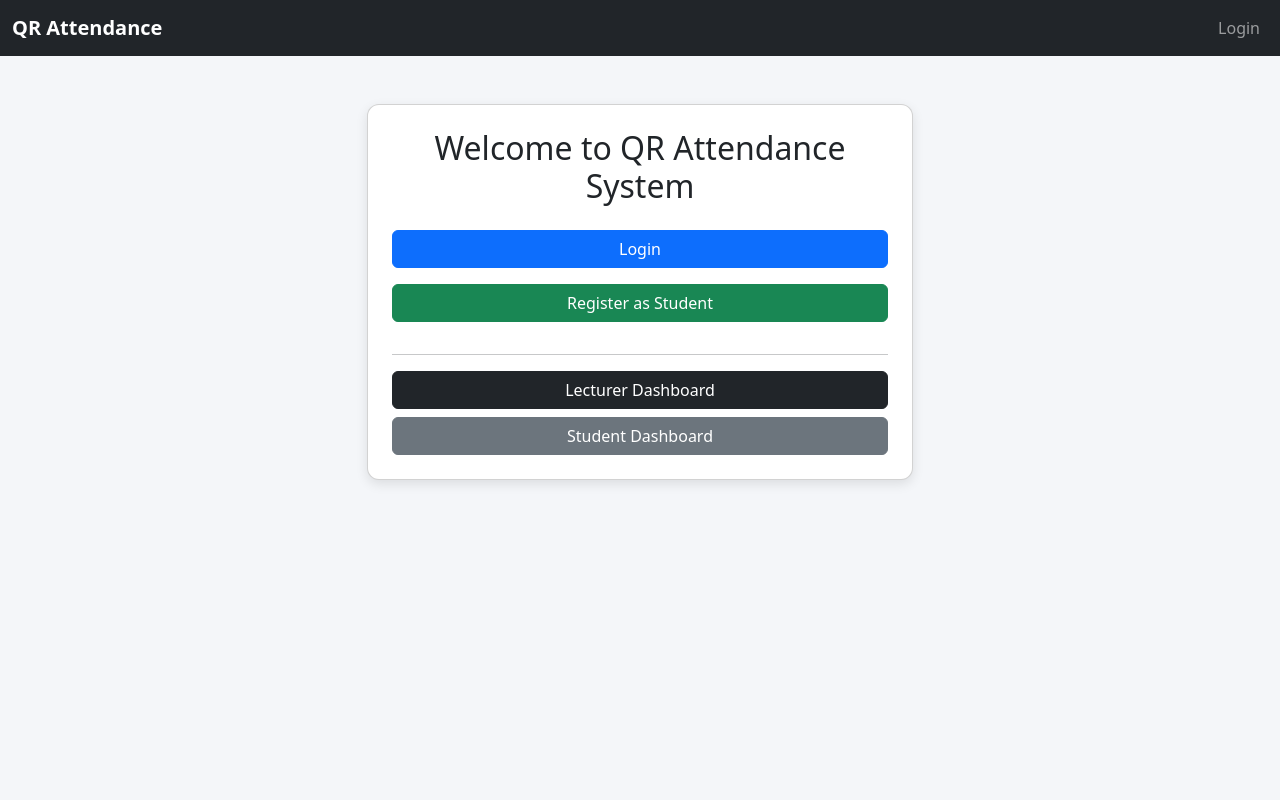
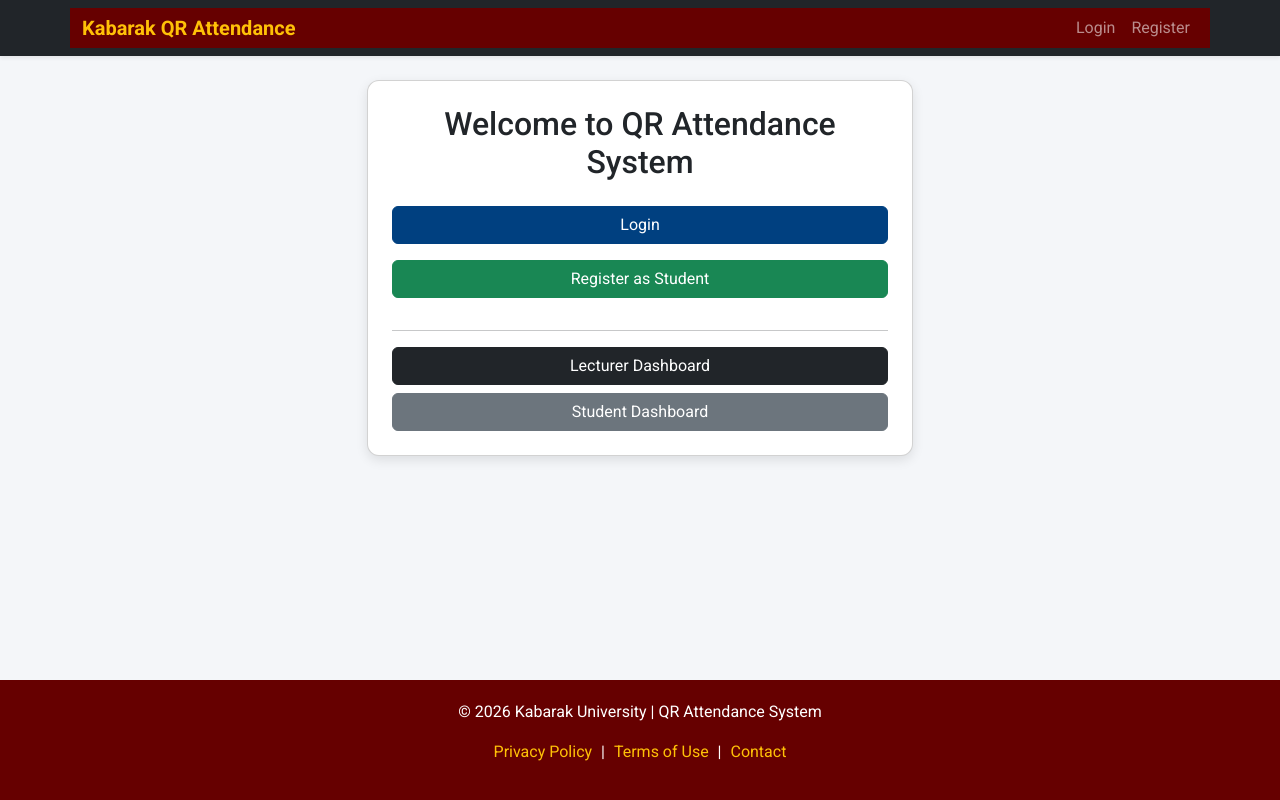
Before and after one commit to itsEKD/qr_attendance, a Flask app: page / in a window 1280 px wide. Run offline with Flask 3, Linux system fonts and the light colour scheme.

Commit message:
Initial commit - QR attendance system with MongoDB

```diff
--- a/app.py
+++ b/app.py
@@ -20,13 +20,17 @@ app.register_blueprint(auth, url_prefix='/auth')
 # Ensure QR folder exists
 os.makedirs("static/qr_codes", exist_ok=True)
 
-
+@app.context_processor
+def inject_now():
+    return {'datetime': datetime}
 # -----------------------
 # Home
 # -----------------------
+
 @app.route('/')
 def home():
-    return render_template('home.html')
+    return render_template('home.html', datetime=datetime)
+
 
 
 # -----------------------
--- a/config.py
+++ b/config.py
@@ -1,7 +1,7 @@
 from pymongo import MongoClient
 
 # MongoDB Atlas URI including the database name
-MONGO_URI = "mongodb+srv://eliwaindah:eliwaindaheliwashitojossie@cluster0.jyz0y.mongodb.net/campus_project?retryWrites=true&w=majority"
+MONGO_URI = "mongodb+srv://eliwaindah:test1234@cluster0.g6igyvg.mongodb.net/"
 
 # Connect to MongoDB
 client = MongoClient(MONGO_URI)
--- a/templates/base.html
+++ b/templates/base.html
@@ -2,32 +2,64 @@
 <html lang="en">
 <head>
     <meta charset="UTF-8">
-    <title>QR Attendance System</title>
+    <meta name="viewport" content="width=device-width, initial-scale=1.0">
+    <title>QR Attendance System | Kabarak University</title>
 
     <!-- Bootstrap CSS -->
     <link href="https://cdn.jsdelivr.net/npm/bootstrap@5.3.2/dist/css/bootstrap.min.css" rel="stylesheet">
 
+    <!-- Google Fonts -->
+    <link href="https://fonts.googleapis.com/css2?family=Roboto:wght@400;500;700&display=swap" rel="stylesheet">
+
+    <!-- Custom CSS -->
     <style>
         body {
-            background: #f4f6f9;
+            font-family: 'Roboto', sans-serif;
+            background-color: #f4f6f9;
+            min-height: 100vh;
+            display: flex;
+            flex-direction: column;
         }
         .card {
             border-radius: 12px;
             box-shadow: 0 4px 12px rgba(0,0,0,0.1);
         }
         .navbar-brand {
-            font-weight: bold;
+            font-weight: 700;
+            color: #ffc107 !important;
+        }
+        footer {
+            background-color: #660000;
+            color: #fff;
+            padding: 20px 0;
+            margin-top: auto;
+        }
+        footer a {
+            color: #ffc107;
+            text-decoration: none;
+            margin: 0 5px;
+        }
+        .btn-primary {
+            background-color: #004080;
+            border-color: #004080;
+        }
+        .btn-primary:hover {
+            background-color: #003366;
+            border-color: #003366;
         }
     </style>
 </head>
 <body>
 
 <!-- Navigation Bar -->
-<nav class="navbar navbar-expand-lg navbar-dark bg-dark">
-    <div class="container-fluid">
-        <a class="navbar-brand" href="/">QR Attendance</a>
+<nav style="background-color: #660000" class="navbar navbar-expand-lg navbar-dark bg-dark shadow-sm">
+    <div style="background-color: #660000" class="container" >
+        <a class="navbar-brand" href="/">Kabarak QR Attendance</a>
+        <button class="navbar-toggler" type="button" data-bs-toggle="collapse" data-bs-target="#navbarNav">
+            <span class="navbar-toggler-icon"></span>
+        </button>
 
-        <div class="collapse navbar-collapse">
+        <div class="collapse navbar-collapse" id="navbarNav">
             <ul class="navbar-nav ms-auto">
                 {% if session.role %}
                     <li class="nav-item">
@@ -36,11 +68,14 @@
                         </span>
                     </li>
                     <li class="nav-item">
-                        <a class="nav-link" href="/auth/logout">Logout</a>
+                        <a class="nav-link text-danger" href="/auth/logout">Logout</a>
                     </li>
                 {% else %}
                     <li class="nav-item">
                         <a class="nav-link" href="/auth/login">Login</a>
+                    </li>
+                    <li class="nav-item">
+                        <a class="nav-link" href="/auth/register_student">Register</a>
                     </li>
                 {% endif %}
             </ul>
@@ -48,10 +83,26 @@
     </div>
 </nav>
 
-<!-- Page Content -->
-<div class="container mt-5">
-    {% block content %}{% endblock %}
-</div>
+<!-- Main Page Content -->
+<main class="container py-4 flex-grow-1">
+    {% block content %}
+    {% endblock %}
+</main>
+
+<!-- Footer -->
+<footer class="text-center">
+    <div class="container">
+        <p>&copy; {{ datetime.utcnow().year }} Kabarak University | QR Attendance System</p>
+        <p>
+            <a href="#">Privacy Policy</a> |
+            <a href="#">Terms of Use</a> |
+            <a href="#">Contact</a>
+        </p>
+    </div>
+</footer>
+
+<!-- Bootstrap JS Bundle -->
+<script src="https://cdn.jsdelivr.net/npm/bootstrap@5.3.2/dist/js/bootstrap.bundle.min.js"></script>
 
 </body>
 </html>
```
Also changed, not shown: seed.py (added, +110 -0 lines), templates/lecturer_dashboard.html (+51 -18 lines).
